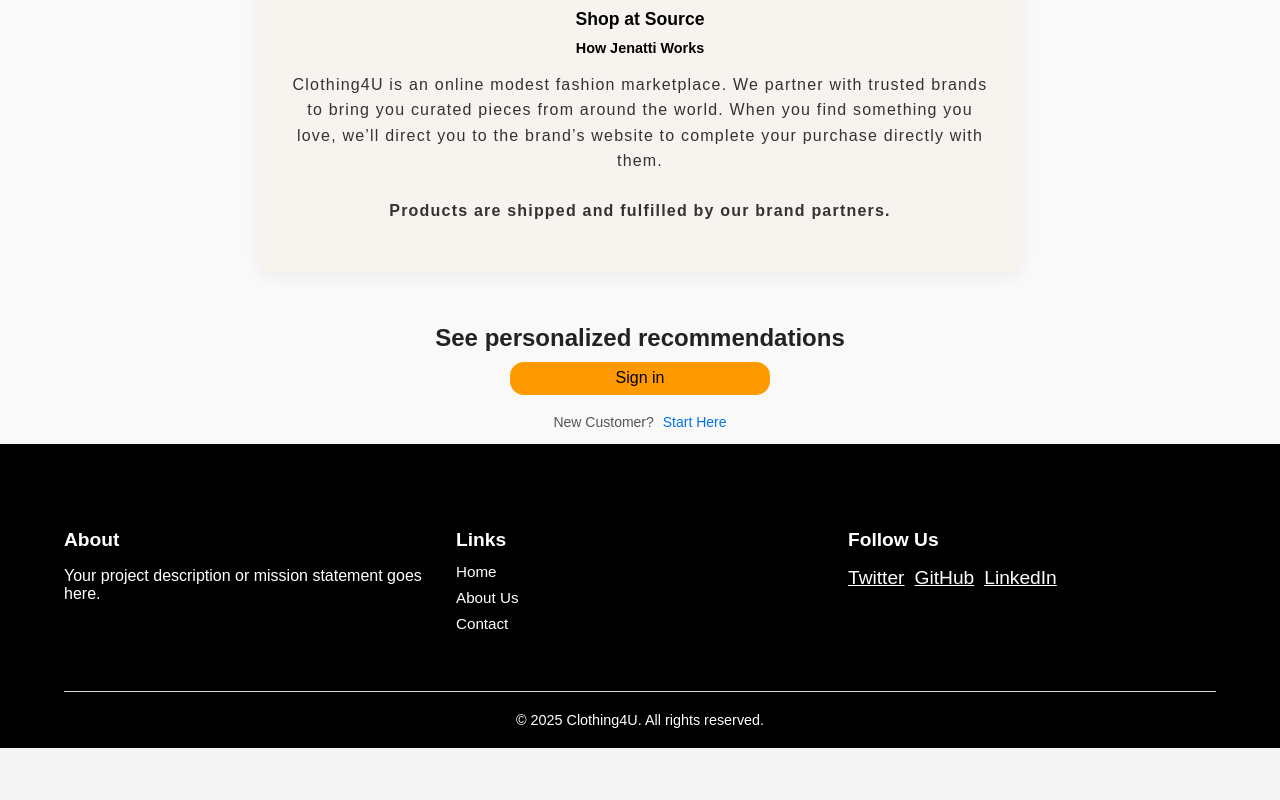
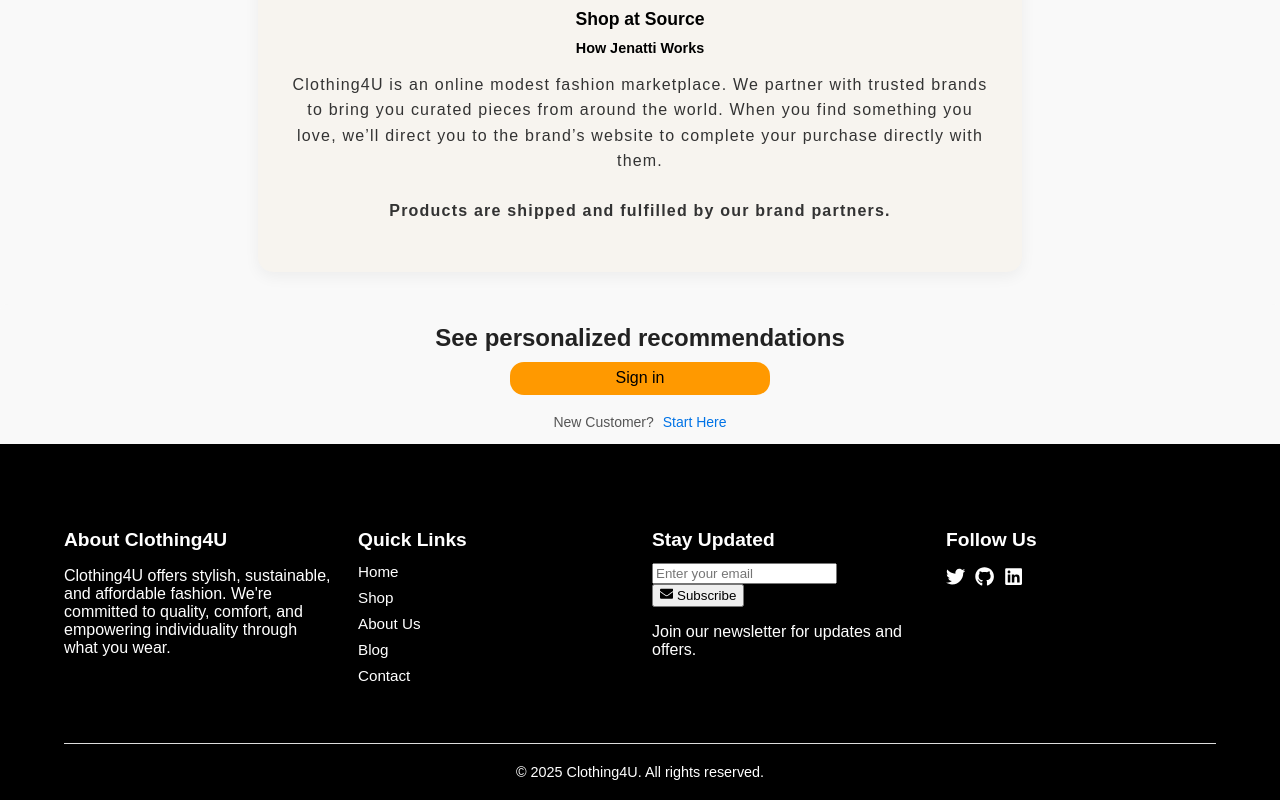
Before and after one commit to interns25sws/OS, a React (Vite) app in the folder frontend/: page / in a window 1280 px wide. Shown: the part 7155-7955 px from the top of the page. Before the commit the page ends 7903 px from the top, so only its background shows below. Built offline with nearby package versions, Linux system fonts and the light colour scheme.

Commit message:
Auto-commit

```diff
--- a/frontend/src/Components/Footer.jsx
+++ b/frontend/src/Components/Footer.jsx
@@ -1,31 +1,66 @@
 import React from 'react';
 import './Footer.css';
+import { FaTwitter, FaGithub, FaLinkedin, FaEnvelope } from 'react-icons/fa';
 
 const Footer = () => {
   return (
     <footer className="footer">
       <div className="footer-container">
+        {/* Branding / About */}
         <div className="footer-section">
-          <h4>About</h4>
-          <p>Your project description or mission statement goes here.</p>
+          <h4>About Clothing4U</h4>
+          <p>
+            Clothing4U offers stylish, sustainable, and affordable fashion. We're committed to quality, comfort, and empowering individuality through what you wear.
+          </p>
         </div>
+
+        {/* Navigation Links */}
         <div className="footer-section">
-          <h4>Links</h4>
+          <h4>Quick Links</h4>
           <ul>
             <li><a href="/">Home</a></li>
+            <li><a href="/shop">Shop</a></li>
             <li><a href="/about">About Us</a></li>
+            <li><a href="/blog">Blog</a></li>
             <li><a href="/contact">Contact</a></li>
           </ul>
         </div>
+
+        {/* Newsletter Subscription */}
+        <div className="footer-section">
+          <h4>Stay Updated</h4>
+          <form className="newsletter-form" onSubmit={(e) => e.preventDefault()}>
+            <input
+              type="email"
+              placeholder="Enter your email"
+              aria-label="Email address"
+              required
+            />
+            <button type="submit">
+              <FaEnvelope /> Subscribe
+            </button>
+          </form>
+          <p className="newsletter-info">Join our newsletter for updates and offers.</p>
+        </div>
+
+        {/* Social Media */}
         <div className="footer-section">
           <h4>Follow Us</h4>
           <div className="social-icons">
-            <a href="https://twitter.com" target="_blank" rel="noopener noreferrer">Twitter</a>
-            <a href="https://github.com" target="_blank" rel="noopener noreferrer">GitHub</a>
-            <a href="https://linkedin.com" target="_blank" rel="noopener noreferrer">LinkedIn</a>
+            <a href="https://twitter.com" target="_blank" rel="noopener noreferrer" aria-label="Twitter">
+              <FaTwitter />
+            </a>
+            <a href="https://github.com" target="_blank" rel="noopener noreferrer" aria-label="GitHub">
+              <FaGithub />
+            </a>
+            <a href="https://linkedin.com" target="_blank" rel="noopener noreferrer" aria-label="LinkedIn">
+              <FaLinkedin />
+            </a>
           </div>
         </div>
       </div>
+
+      {/* Bottom Note */}
       <div className="footer-bottom">
         &copy; {new Date().getFullYear()} Clothing4U. All rights reserved.
       </div>
--- /dev/null
+++ b/package.json
@@ -0,0 +1,5 @@
+{
+  "dependencies": {
+    "react-icons": "^5.5.0"
+  }
+}
```
Also changed, not shown: 1 other file (tests, documents, lock files or other folders).
